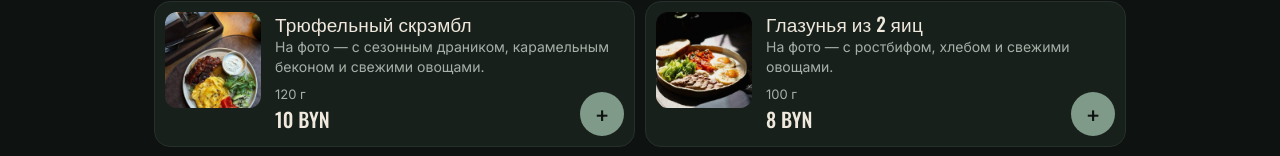
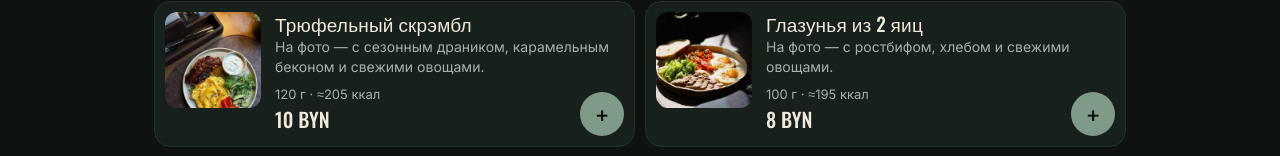
Before and after one commit to AlexBunx/Viking-Menu, a plain HTML site: page index.html in a window 1280 px wide. Shown: the part 591-747 px from the top of the page. Drawn offline with nearby package versions, Linux system fonts and the light colour scheme.

Commit message:
Примерное КБЖУ на порцию
Калории в карточках, полное КБЖУ в карточке блюда, сумма калорий в заказе.

Co-Authored-By: Claude Opus 5.5 <noreply@anthropic.com>
Claude-Session: https://claude.ai/code/session_01HzwkrPfRC1vaCbNJpBCHg4

```diff
--- a/index.html
+++ b/index.html
@@ -91,7 +91,10 @@ section h2{font-size:30px;margin-bottom:4px}
 .vr{display:flex;align-items:center;gap:14px}
 .sp{display:flex;align-items:center;gap:14px}
 .vars div{display:flex;justify-content:space-between;align-items:center;border-top:1px solid var(--line);padding-top:8px}
-.vars .price{font-size:24px}
+.nutri{font-size:13px;line-height:1.5}.nutri b{color:var(--ink);font-weight:500;font-size:15px}
+.vars{white-space:normal}.vars div>span:first-child{flex:1}.vr{flex:none}
+.vars small{display:block;color:var(--mute);font-size:12px;margin-top:2px}
+.vars .price{font-size:20px}
 .empty{text-align:center;color:var(--mute);padding:40px 0;display:none}
 
 .sheet{position:fixed;inset:0;z-index:20;display:none}
@@ -184,6 +187,7 @@ body.hascart{padding-bottom:84px}
     <div class="body">
       <h3 id="s-title"></h3>
       <p id="s-desc"></p>
+      <p class="nutri" id="s-n"></p>
       <div class="meta"><span class="w" id="s-w" style="flex:1"></span><span class="sp" id="s-p"></span></div>
       <p class="hint" id="s-hint"></p>
     </div>
@@ -194,9 +198,9 @@ body.hascart{padding-bottom:84px}
 {
 const UI={
  ru:{tag:"Кафе · бар · кофе",hours:"Пн–Вс 10:00–23:00",kitchen:"Кухня до 21:00",kitchenOff:"Кухня закрыта до 10:00",q:"Найти блюдо или напиток",empty:"Ничего не нашлось",addrH:"Адрес",addr:"Минск, ул. Карла Маркса, 21",hoursH:"Часы работы",hoursF:"Каждый день 10:00–23:00<br>Кухня до 21:00",bookH:"Бронь столика",book:"Напишите нам в директ Instagram",demo:"Демо-версия. Цены в белорусских рублях. Актуальные цены и наличие уточняйте у персонала.",hint:"Нажмите «+», чтобы добавить в заказ, а затем покажите заказ официанту.",hintOff:"Кухня уже закрыта — это блюдо можно заказать завтра с 10:00.",cur:"BYN",ask:"цена у бариста",load:"Не удалось загрузить меню. Обновите страницу.",
-  my:"Мой заказ",pos:n=>n+" "+(n%10==1&&n%100!=11?"позиция":n%10>=2&&n%10<=4&&(n%100<10||n%100>=20)?"позиции":"позиций"),show:"Покажите этот экран официанту",total:"Итого",extra:"+ позиции с ценой у бариста",clear:"Очистить заказ",sure:"Точно очистить?",emptyCart:"Заказ пуст. Нажмите «+» у блюда или напитка.",add:"Добавить",less:"Убрать",back:"К меню",closedNote:"Кухня закрыта — блюда кухни можно будет заказать с 10:00."},
+  my:"Мой заказ",pos:n=>n+" "+(n%10==1&&n%100!=11?"позиция":n%10>=2&&n%10<=4&&(n%100<10||n%100>=20)?"позиции":"позиций"),show:"Покажите этот экран официанту",total:"Итого",extra:"+ позиции с ценой у бариста",clear:"Очистить заказ",sure:"Точно очистить?",emptyCart:"Заказ пуст. Нажмите «+» у блюда или напитка.",add:"Добавить",less:"Убрать",back:"К меню",closedNote:"Кухня закрыта — блюда кухни можно будет заказать с 10:00.",approx:"КБЖУ на порцию — примерный расчёт, не лабораторные данные.",approxShort:"примерно"},
  en:{tag:"Cafe · bar · coffee",hours:"Daily 10:00–23:00",kitchen:"Kitchen until 21:00",kitchenOff:"Kitchen closed until 10:00",q:"Search dishes and drinks",empty:"Nothing found",addrH:"Address",addr:"21 Karla Marksa St, Minsk",hoursH:"Opening hours",hoursF:"Every day 10:00–23:00<br>Kitchen until 21:00",bookH:"Book a table",book:"Send us a DM on Instagram",demo:"Demo version. Prices in Belarusian roubles. Please check current prices and availability with our staff.",hint:"Tap “+” to add it to your order, then show the order to your waiter.",hintOff:"The kitchen is closed — this dish is available tomorrow from 10:00.",cur:"BYN",ask:"ask the barista",load:"Couldn't load the menu. Please refresh the page.",
-  my:"My order",pos:n=>n+(n==1?" item":" items"),show:"Show this screen to your waiter",total:"Total",extra:"+ items priced by the barista",clear:"Clear order",sure:"Clear for sure?",emptyCart:"Your order is empty. Tap “+” next to a dish or drink.",add:"Add",less:"Remove",back:"Back to menu",closedNote:"The kitchen is closed — kitchen dishes can be ordered from 10:00."}
+  my:"My order",pos:n=>n+(n==1?" item":" items"),show:"Show this screen to your waiter",total:"Total",extra:"+ items priced by the barista",clear:"Clear order",sure:"Clear for sure?",emptyCart:"Your order is empty. Tap “+” next to a dish or drink.",add:"Add",less:"Remove",back:"Back to menu",closedNote:"The kitchen is closed — kitchen dishes can be ordered from 10:00.",approx:"Calories and macros per serving are approximate estimates, not lab data.",approxShort:"approximate"}
 };
 let CATS=[],INDEX={},cart={},sheetKey=null;
 let lang="ru";try{lang=localStorage.getItem("vk-lang")||"ru"}catch(e){}
@@ -211,6 +215,11 @@ const qty=k=>cart[k]||0;
 function priceOf(it){const t=UI[lang];
  if(it.v)return it.v.map(x=>num(x[1])).join(" / ")+" "+t.cur;
  return it.p==null?t.ask:num(it.p)+" "+t.cur}
+const fmtN=x=>String(x).replace(".",lang==="ru"?",":".");
+const kc=n=>n?"≈"+n[0]+" "+(lang==="ru"?"ккал":"kcal"):"";
+const kbju=n=>n?kc(n)+" · "+(lang==="ru"?`Б ${fmtN(n[1])} · Ж ${fmtN(n[2])} · У ${fmtN(n[3])}`:`P ${fmtN(n[1])} · F ${fmtN(n[2])} · C ${fmtN(n[3])}`):"";
+function kcalOf(it){if(it.vn)return"≈"+it.vn[0][0]+"–"+it.vn[it.vn.length-1][0]+" "+(lang==="ru"?"ккал":"kcal");return kc(it.n)}
+const wk=it=>[weightOf(it),kcalOf(it)].filter(Boolean).join(" · ");
 function weightOf(it){return it.v?unit(it.v.map(x=>x[0].replace(/ мл/,"")).join(" / ")+" мл"):unit(it.w)}
 function kitchenOpen(){const h=+new Intl.DateTimeFormat("en-GB",{hour:"numeric",hourCycle:"h23",timeZone:"Europe/Minsk"}).format(new Date());return h>=10&&h<21}
 function matches(it,q){return !q||(it.ru.join(" ")+" "+it.en.join(" ")).toLowerCase().includes(q)}
@@ -222,7 +231,7 @@ function itemQty(c,it){return it.v?it.v.reduce((s,_,vi)=>s+qty(keyOf(c,it,vi)),0
 function save(){try{localStorage.setItem("vk-cart",JSON.stringify(cart))}catch(e){}}
 function change(k,d){const e=INDEX[k];if(!e)return;if(d>0&&e.c.kitchen&&!kitchenOpen())return;
  cart[k]=Math.max(0,qty(k)+d);if(!cart[k])delete cart[k];save();render();if(sheetKey)fillSheet();if($("order").classList.contains("open"))renderOrder()}
-function totals(){let n=0,sum=0,unk=false;for(const k in cart){const e=INDEX[k];if(!e)continue;n+=cart[k];const p=e.vi!=null?e.it.v[e.vi][1]:e.it.p;if(p==null)unk=true;else sum+=p*cart[k]}return{n,sum:Math.round(sum*100)/100,unk}}
+function totals(){let n=0,sum=0,unk=false,kcal=0;for(const k in cart){const e=INDEX[k];if(!e)continue;n+=cart[k];const nn=e.vi!=null?(e.it.vn&&e.it.vn[e.vi]):e.it.n;if(nn)kcal+=nn[0]*cart[k];const p=e.vi!=null?e.it.v[e.vi][1]:e.it.p;if(p==null)unk=true;else sum+=p*cart[k]}return{n,sum:Math.round(sum*100)/100,unk,kcal}}
 function render(){
  const t=UI[lang],q=$("q").value.trim().toLowerCase(),open=kitchenOpen();
  document.documentElement.lang=lang;
@@ -236,10 +245,10 @@ function render(){
    const items=g.items.map((it,ii)=>({it,ii})).filter(({it})=>matches(it,q));
    if(!items.length)return"";shown+=items.length;
    const head=(g[lang]?`<h3 class="grp">${esc(g[lang])}</h3>`:"")+(g.note?`<p class="gnote">${esc(g.note[lang])}</p>`:"");
-   if(g.compact)return head+`<div class="rows${off?" off":""}">${items.map(({it})=>{const k=keyOf(c,it);return`<div class="row${qty(k)?" sel":""}"><span class="n">${esc(it[lang][0])}<span class="w"> · ${weightOf(it)}</span></span><span class="price">${priceOf(it)}</span>${stepper(k,off)}</div>`}).join("")}</div>`;
+   if(g.compact)return head+`<div class="rows${off?" off":""}">${items.map(({it})=>{const k=keyOf(c,it);return`<div class="row${qty(k)?" sel":""}"><span class="n">${esc(it[lang][0])}<span class="w"> · ${wk(it)}</span></span><span class="price">${priceOf(it)}</span>${stepper(k,off)}</div>`}).join("")}</div>`;
    return head+`<div class="list">${items.map(({it,ii})=>{const [n,d]=it[lang],k=keyOf(c,it),iq=itemQty(c,it);
     const st=off?"":it.v?`<span class="step${iq?" on":""}"><button class="pl" data-open="${ci}/${gi}/${ii}" aria-label="${t.add}">${iq?iq+" ›":"+"}</button></span>`:stepper(k,false);
-    return`<div class="item${off?" off":""}${iq?" sel":""}"><button class="open" data-open="${ci}/${gi}/${ii}">${it.img?`<span class="ph"><img src="${img(it.img)}" alt="" loading="lazy"></span>`:""}<span class="info"><h3>${esc(n)}</h3>${d?`<p>${esc(d)}</p>`:""}<span class="meta"><span class="w">${weightOf(it)}</span><span class="price">${priceOf(it)}</span></span></span></button>${st}</div>`}).join("")}</div>`}).join("");
+    return`<div class="item${off?" off":""}${iq?" sel":""}"><button class="open" data-open="${ci}/${gi}/${ii}">${it.img?`<span class="ph"><img src="${img(it.img)}" alt="" loading="lazy"></span>`:""}<span class="info"><h3>${esc(n)}</h3>${d?`<p>${esc(d)}</p>`:""}<span class="meta"><span class="w">${wk(it)}</span><span class="price">${priceOf(it)}</span></span></span></button>${st}</div>`}).join("")}</div>`}).join("");
   if(!groups)return"";
   return`<section id="${c.id}"><h2>${esc(c[lang])}</h2><p class="note">${c.note?esc(c.note[lang]):""}</p>${groups}</section>`}).join("");
  $("empty").style.display=shown||!CATS.length?"none":"block";
@@ -252,7 +261,8 @@ function render(){
 function fillSheet(){const t=UI[lang],c=sheetKey.c,it=sheetKey.it,off=c.kitchen&&!kitchenOpen();
  $("s-img").innerHTML=it.img?`<img src="${img(it.img)}" alt="">`:"";$("s-img").style.display=it.img?"":"none";
  $("s-title").textContent=it[lang][0];$("s-desc").textContent=it[lang][1];
- if(it.v){$("s-w").innerHTML=`<div class="vars">${it.v.map((x,vi)=>`<div><span>${unit(x[0])}</span><span class="vr"><span class="price">${num(x[1])} ${t.cur}</span>${stepper(keyOf(c,it,vi),off,true)}</span></div>`).join("")}</div>`;$("s-p").innerHTML=""}
+ $("s-n").innerHTML=it.n?`<b>${kbju(it.n)}</b><br>${t.approx}`:it.vn?t.approx:"";$("s-n").style.display=it.n||it.vn?"":"none";
+ if(it.v){$("s-w").innerHTML=`<div class="vars">${it.v.map((x,vi)=>`<div><span>${unit(x[0])}${it.vn?`<small>${kbju(it.vn[vi])}</small>`:""}</span><span class="vr"><span class="price">${num(x[1])} ${t.cur}</span>${stepper(keyOf(c,it,vi),off,true)}</span></div>`).join("")}</div>`;$("s-p").innerHTML=""}
  else{$("s-w").textContent=unit(it.w);$("s-p").innerHTML=`<span class="price">${priceOf(it)}</span>${stepper(keyOf(c,it),off,true)}`}
  $("s-hint").textContent=off?t.hintOff:t.hint}
 function openSheet(path){const [ci,gi,ii]=path.split("/").map(Number),c=CATS[ci];sheetKey={c,it:c.groups[gi].items[ii]};fillSheet();
@@ -263,7 +273,7 @@ function renderOrder(){const t=UI[lang],tt=totals();$("o-title").textContent=t.m
  $("o-list").innerHTML=(closed?`<p class="owarn">${t.closedNote}</p>`:"")+CATS.map(c=>{const ks=Object.keys(cart).filter(k=>INDEX[k]&&INDEX[k].c===c);if(!ks.length)return"";
   return`<h3 class="grp">${esc(c[lang])}</h3><div class="rows">${ks.map(k=>{const e=INDEX[k],p=e.vi!=null?e.it.v[e.vi][1]:e.it.p,n=cart[k];
    return`<div class="row ord"><span class="n"><b class="x">${n}×</b> ${esc(e.it[lang][0])}${e.vi!=null?`<span class="w"> · ${unit(e.it.v[e.vi][0])}</span>`:""}</span><span class="price">${p==null?"—":num(Math.round(p*n*100)/100)}</span>${stepper(k,false)}</div>`}).join("")}</div>`}).join("");
- $("o-foot").innerHTML=`<div class="otot"><span>${t.total}</span><span class="price">${num(tt.sum)} ${t.cur}</span></div>${tt.unk?`<p class="gnote">${t.extra}</p>`:""}<button class="clr" id="o-clear">${t.clear}</button>`}
+ $("o-foot").innerHTML=`<div class="otot"><span>${t.total}</span><span class="price">${num(tt.sum)} ${t.cur}</span></div>${tt.kcal?`<p class="gnote">≈ ${tt.kcal.toLocaleString(lang==="ru"?"ru-RU":"en-GB")} ${lang==="ru"?"ккал":"kcal"} · ${t.approxShort}</p>`:""}${tt.unk?`<p class="gnote">${t.extra}</p>`:""}<button class="clr" id="o-clear">${t.clear}</button>`}
 function setLang(l){lang=l;try{localStorage.setItem("vk-lang",l)}catch(e){}render();if(sheetKey)fillSheet();if($("order").classList.contains("open"))renderOrder()}
 $("l-ru").onclick=()=>setLang("ru");$("l-en").onclick=()=>setLang("en");
 $("q").oninput=()=>{$("qx").style.display=$("q").value?"block":"none";render()};
--- a/menu.json
+++ b/menu.json
@@ -24,7 +24,13 @@
 ],
 "w": "120 г",
 "p": 10,
-"img": "draniki-truffle-scramble"
+"img": "draniki-truffle-scramble",
+"n": [
+205,
+12.5,
+16.5,
+1.5
+]
 },
 {
 "ru": [
@@ -37,7 +43,13 @@
 ],
 "w": "100 г",
 "p": 8,
-"img": "hearty-breakfast"
+"img": "hearty-breakfast",
+"n": [
+195,
+13,
+15,
+1
+]
 },
 {
 "ru": [
@@ -49,7 +61,13 @@
 ""
 ],
 "w": "120 г",
-"p": 8
+"p": 8,
+"n": [
+185,
+12,
+14,
+2
+]
 },
 {
 "ru": [
@@ -61,7 +79,13 @@
 ""
 ],
 "w": "100 г",
-"p": 8
+"p": 8,
+"n": [
+145,
+12.5,
+10,
+0.7
+]
 }
 ]
 },
@@ -80,7 +104,13 @@
 ],
 "w": "80 г",
 "p": 15,
-"img": "shrimp-omelet-breakfast"
+"img": "shrimp-omelet-breakfast",
+"n": [
+110,
+18,
+4,
+0.5
+]
 },
 {
 "ru": [
@@ -93,7 +123,13 @@
 ],
 "w": "80 г",
 "p": 18,
-"img": "salmon-gravlax-breakfast"
+"img": "salmon-gravlax-breakfast",
+"n": [
+135,
+17,
+7.5,
+1
+]
 },
 {
 "ru": [
@@ -106,7 +142,13 @@
 ],
 "w": "80 г + 10 г",
 "p": 15,
-"img": "roast-beef-plate"
+"img": "roast-beef-plate",
+"n": [
+150,
+22,
+6.5,
+1
+]
 },
 {
 "ru": [
@@ -119,7 +161,13 @@
 ],
 "w": "80 г",
 "p": 9,
-"img": "pancakes-bacon-maple"
+"img": "pancakes-bacon-maple",
+"n": [
+380,
+25,
+29,
+6
+]
 },
 {
 "ru": [
@@ -132,7 +180,13 @@
 ],
 "w": "130 г",
 "p": 10,
-"img": "breakfast-omelet-sausages"
+"img": "breakfast-omelet-sausages",
+"n": [
+430,
+20,
+38,
+1
+]
 },
 {
 "ru": [
@@ -144,7 +198,13 @@
 ""
 ],
 "w": "100 г",
-"p": 10
+"p": 10,
+"n": [
+220,
+13,
+17,
+3
+]
 },
 {
 "ru": [
@@ -167,7 +227,13 @@
 ""
 ],
 "w": "100 г",
-"p": 9
+"p": 9,
+"n": [
+210,
+24,
+12,
+0
+]
 }
 ]
 },
@@ -185,7 +251,13 @@
 ""
 ],
 "w": "60 г",
-"p": 5
+"p": 5,
+"n": [
+210,
+5,
+8,
+30
+]
 },
 {
 "ru": [
@@ -197,7 +269,13 @@
 ""
 ],
 "w": "100 г",
-"p": 3
+"p": 3,
+"n": [
+250,
+8,
+2,
+49
+]
 },
 {
 "ru": [
@@ -210,7 +288,13 @@
 ],
 "w": "100 г",
 "p": 9,
-"img": "savory-waffle"
+"img": "savory-waffle",
+"n": [
+300,
+12,
+17,
+26
+]
 },
 {
 "ru": [
@@ -223,7 +307,13 @@
 ],
 "w": "160 г",
 "p": 6,
-"img": "berry-pancakes"
+"img": "berry-pancakes",
+"n": [
+370,
+11,
+11,
+56
+]
 },
 {
 "ru": [
@@ -235,7 +325,13 @@
 ""
 ],
 "w": "120 г",
-"p": 8
+"p": 8,
+"n": [
+240,
+7,
+9,
+32
+]
 },
 {
 "ru": [
@@ -247,7 +343,13 @@
 ""
 ],
 "w": "120 г",
-"p": 6
+"p": 6,
+"n": [
+230,
+4,
+12,
+26
+]
 }
 ]
 },
@@ -265,7 +367,13 @@
 ""
 ],
 "w": "30 г",
-"p": 3
+"p": 3,
+"n": [
+5,
+0.4,
+0.1,
+0.6
+]
 },
 {
 "ru": [
@@ -277,7 +385,13 @@
 ""
 ],
 "w": "20 г",
-"p": 3
+"p": 3,
+"n": [
+3,
+0.2,
+0,
+0.6
+]
 },
 {
 "ru": [
@@ -289,7 +403,13 @@
 ""
 ],
 "w": "15 г",
-"p": 3
+"p": 3,
+"n": [
+4,
+0.4,
+0.1,
+0.3
+]
 },
 {
 "ru": [
@@ -301,7 +421,13 @@
 ""
 ],
 "w": "50 г",
-"p": 5
+"p": 5,
+"n": [
+80,
+1,
+7.4,
+0.9
+]
 },
 {
 "ru": [
@@ -313,7 +439,13 @@
 ""
 ],
 "w": "50 г",
-"p": 3
+"p": 3,
+"n": [
+7,
+0.4,
+0.1,
+1.3
+]
 },
 {
 "ru": [
@@ -325,7 +457,13 @@
 ""
 ],
 "w": "30 г",
-"p": 3
+"p": 3,
+"n": [
+5,
+0.2,
+0.1,
+1
+]
 }
 ],
 "compact": true
@@ -357,7 +495,13 @@
 ],
 "w": "200 г + сметана",
 "p": 15,
-"img": "chicken-cheese-crepes"
+"img": "chicken-cheese-crepes",
+"n": [
+480,
+26,
+26,
+34
+]
 },
 {
 "ru": [
@@ -370,7 +514,13 @@
 ],
 "w": "330 г",
 "p": 22,
-"img": "syrniki"
+"img": "syrniki",
+"n": [
+670,
+30,
+30,
+70
+]
 },
 {
 "ru": [
@@ -383,7 +533,13 @@
 ],
 "w": "330 г",
 "p": 25,
-"img": "dessert"
+"img": "dessert",
+"n": [
+825,
+20,
+35,
+105
+]
 },
 {
 "ru": [
@@ -396,7 +552,13 @@
 ],
 "w": "200 г",
 "p": 20,
-"img": "berry-crepes"
+"img": "berry-crepes",
+"n": [
+480,
+9,
+18,
+70
+]
 }
 ]
 },
@@ -414,7 +576,13 @@
 ""
 ],
 "w": "580 г",
-"p": 30
+"p": 30,
+"n": [
+1360,
+66,
+45,
+170
+]
 },
 {
 "ru": [
@@ -426,7 +594,13 @@
 ""
 ],
 "w": "500 г",
-"p": 28
+"p": 28,
+"n": [
+1330,
+55,
+55,
+150
+]
 },
 {
 "ru": [
@@ -438,7 +612,13 @@
 ""
 ],
 "w": "510 г",
-"p": 35
+"p": 35,
+"n": [
+1280,
+52,
+52,
+150
+]
 },
 {
 "ru": [
@@ -450,7 +630,13 @@
 ""
 ],
 "w": "550 г",
-"p": 35
+"p": 35,
+"n": [
+1490,
+62,
+62,
+170
+]
 },
 {
 "ru": [
@@ -463,7 +649,13 @@
 ],
 "w": "560 г",
 "p": 48,
-"img": "seafood-pizza"
+"img": "seafood-pizza",
+"n": [
+1200,
+62,
+38,
+150
+]
 },
 {
 "ru": [
@@ -475,7 +667,13 @@
 ""
 ],
 "w": "600 г",
-"p": 49
+"p": 49,
+"n": [
+1320,
+72,
+42,
+165
+]
 }
 ],
 "note": {
@@ -498,7 +696,13 @@
 ],
 "w": "350 г + хлеб 120 г",
 "p": 20,
-"img": "tomato-cream-soup"
+"img": "tomato-cream-soup",
+"n": [
+570,
+22,
+27,
+60
+]
 },
 {
 "ru": [
@@ -510,7 +714,13 @@
 ""
 ],
 "w": "350 г + хлеб 60 г",
-"p": 25
+"p": 25,
+"n": [
+510,
+17,
+30,
+45
+]
 },
 {
 "ru": [
@@ -523,7 +733,13 @@
 ],
 "w": "350 г + хлеб 60 г",
 "p": 28,
-"img": "pumpkin-soup-shrimp"
+"img": "pumpkin-soup-shrimp",
+"n": [
+490,
+22,
+24,
+45
+]
 },
 {
 "ru": [
@@ -535,7 +751,13 @@
 ""
 ],
 "w": "300 г + хлеб 60 г",
-"p": 20
+"p": 20,
+"n": [
+425,
+12,
+21,
+47
+]
 }
 ]
 },
@@ -553,7 +775,13 @@
 ""
 ],
 "w": "50 г",
-"p": 5
+"p": 5,
+"n": [
+58,
+0.4,
+5.3,
+3
+]
 },
 {
 "ru": [
@@ -565,7 +793,13 @@
 ""
 ],
 "w": "50 г",
-"p": 3
+"p": 3,
+"n": [
+6,
+0.4,
+0.1,
+1
+]
 },
 {
 "ru": [
@@ -577,7 +811,13 @@
 ""
 ],
 "w": "50 г",
-"p": 5
+"p": 5,
+"n": [
+105,
+2.5,
+7,
+8
+]
 },
 {
 "ru": [
@@ -589,7 +829,13 @@
 ""
 ],
 "w": "20 г",
-"p": 5
+"p": 5,
+"n": [
+5,
+0.5,
+0.2,
+1
+]
 },
 {
 "ru": [
@@ -601,7 +847,13 @@
 ""
 ],
 "w": "20 г",
-"p": 3
+"p": 3,
+"n": [
+6,
+0.2,
+0.1,
+1
+]
 },
 {
 "ru": [
@@ -613,7 +865,13 @@
 ""
 ],
 "w": "50 г",
-"p": 3
+"p": 3,
+"n": [
+60,
+2,
+0.6,
+11
+]
 }
 ],
 "compact": true
@@ -645,7 +903,13 @@
 ],
 "w": "250 г + хлеб",
 "p": 19,
-"img": "pate"
+"img": "pate",
+"n": [
+700,
+28,
+42,
+55
+]
 },
 {
 "ru": [
@@ -658,7 +922,13 @@
 ],
 "w": "130 г",
 "p": 20,
-"img": "bruschetta"
+"img": "bruschetta",
+"n": [
+300,
+14,
+12,
+32
+]
 },
 {
 "ru": [
@@ -670,7 +940,13 @@
 ""
 ],
 "w": "40 г",
-"p": 8
+"p": 8,
+"n": [
+90,
+4.5,
+3.5,
+10
+]
 },
 {
 "ru": [
@@ -682,7 +958,13 @@
 ""
 ],
 "w": "50 г",
-"p": 8
+"p": 8,
+"n": [
+110,
+6,
+3.5,
+12
+]
 },
 {
 "ru": [
@@ -694,7 +976,13 @@
 ""
 ],
 "w": "40 г",
-"p": 6
+"p": 6,
+"n": [
+100,
+3.5,
+5,
+10
+]
 },
 {
 "ru": [
@@ -707,7 +995,13 @@
 ],
 "w": "280 г",
 "p": 21,
-"img": "wine-snack-platter"
+"img": "wine-snack-platter",
+"n": [
+1000,
+38,
+85,
+25
+]
 },
 {
 "ru": [
@@ -719,7 +1013,13 @@
 ""
 ],
 "w": "100 г",
-"p": 15
+"p": 15,
+"n": [
+120,
+2.5,
+9,
+7
+]
 },
 {
 "ru": [
@@ -731,7 +1031,13 @@
 ""
 ],
 "w": "30 г",
-"p": 9
+"p": 9,
+"n": [
+10,
+0.3,
+0.1,
+2
+]
 },
 {
 "ru": [
@@ -743,7 +1049,13 @@
 ""
 ],
 "w": "380 г",
-"p": 29
+"p": 29,
+"n": [
+650,
+26,
+33,
+60
+]
 },
 {
 "ru": [
@@ -755,7 +1067,13 @@
 ""
 ],
 "w": "60 г",
-"p": 12
+"p": 12,
+"n": [
+240,
+13,
+21,
+0.5
+]
 }
 ]
 },
@@ -773,7 +1091,13 @@
 ""
 ],
 "w": "50 г",
-"p": 3
+"p": 3,
+"n": [
+105,
+1.4,
+10,
+1.6
+]
 },
 {
 "ru": [
@@ -785,7 +1109,13 @@
 ""
 ],
 "w": "50 г",
-"p": 5
+"p": 5,
+"n": [
+125,
+3,
+12,
+1.5
+]
 },
 {
 "ru": [
@@ -797,7 +1127,13 @@
 ""
 ],
 "w": "50 г",
-"p": 5
+"p": 5,
+"n": [
+270,
+3,
+15.5,
+29
+]
 },
 {
 "ru": [
@@ -809,7 +1145,13 @@
 ""
 ],
 "w": "50 г",
-"p": 3
+"p": 3,
+"n": [
+130,
+1.6,
+12.5,
+6
+]
 },
 {
 "ru": [
@@ -821,7 +1163,13 @@
 ""
 ],
 "w": "50 г",
-"p": 5
+"p": 5,
+"n": [
+125,
+2,
+8,
+12
+]
 },
 {
 "ru": [
@@ -833,7 +1181,13 @@
 ""
 ],
 "w": "50 г",
-"p": 5
+"p": 5,
+"n": [
+135,
+0.2,
+0,
+34
+]
 },
 {
 "ru": [
@@ -845,7 +1199,13 @@
 ""
 ],
 "w": "50 г",
-"p": 3
+"p": 3,
+"n": [
+190,
+1,
+5,
+34
+]
 },
 {
 "ru": [
@@ -857,7 +1217,13 @@
 ""
 ],
 "w": "50 г",
-"p": 3
+"p": 3,
+"n": [
+165,
+0.4,
+0,
+41
+]
 }
 ],
 "compact": true
@@ -888,7 +1254,13 @@
 ""
 ],
 "w": "50 г",
-"p": 3
+"p": 3,
+"n": [
+47,
+1,
+0.5,
+9.5
+]
 },
 {
 "ru": [
@@ -900,7 +1272,13 @@
 ""
 ],
 "w": "50 г",
-"p": 3
+"p": 3,
+"n": [
+85,
+0.5,
+0.2,
+20
+]
 },
 {
 "ru": [
@@ -912,7 +1290,13 @@
 ""
 ],
 "w": "50 г",
-"p": 3
+"p": 3,
+"n": [
+50,
+0.9,
+0.1,
+11.5
+]
 },
 {
 "ru": [
@@ -924,7 +1308,13 @@
 ""
 ],
 "w": "30 г",
-"p": 3
+"p": 3,
+"n": [
+40,
+2,
+2.5,
+2
+]
 },
 {
 "ru": [
@@ -936,7 +1326,13 @@
 ""
 ],
 "w": "10 г",
-"p": 1
+"p": 1,
+"n": [
+6,
+0.1,
+0.1,
+1.2
+]
 }
 ],
 "compact": true
@@ -1010,7 +1406,21 @@
 9
 ]
 ],
-"img": "cappuccino"
+"img": "cappuccino",
+"vn": [
+[
+110,
+5.5,
+5.5,
+8.5
+],
+[
+150,
+7.5,
+7.5,
+11.5
+]
+]
 },
 {
 "ru": [
@@ -1030,6 +1440,20 @@
 "350 мл",
 9
 ]
+],
+"vn": [
+[
+130,
+6.5,
+6.5,
+10
+],
+[
+180,
+9,
+9,
+14
+]
 ]
 },
 {
@@ -1042,7 +1466,13 @@
 ""
 ],
 "w": "250 мл",
-"p": 8
+"p": 8,
+"n": [
+120,
+6,
+6,
+9
+]
 },
 {
 "ru": [
@@ -1054,7 +1484,13 @@
 ""
 ],
 "w": "36 мл",
-"p": 5
+"p": 5,
+"n": [
+4,
+0.2,
+0,
+0
+]
 },
 {
 "ru": [
@@ -1066,7 +1502,13 @@
 ""
 ],
 "w": "150 мл",
-"p": 6
+"p": 6,
+"n": [
+5,
+0.3,
+0,
+0
+]
 },
 {
 "ru": [
@@ -1079,7 +1521,13 @@
 ],
 "w": "350 мл",
 "p": 8.5,
-"img": "iced-latte"
+"img": "iced-latte",
+"n": [
+120,
+6,
+6,
+9.5
+]
 },
 {
 "ru": [
@@ -1092,7 +1540,13 @@
 ],
 "w": "250 мл",
 "p": 11,
-"img": "beans"
+"img": "beans",
+"n": [
+5,
+0.3,
+0,
+0
+]
 },
 {
 "ru": [
@@ -1104,7 +1558,13 @@
 ""
 ],
 "w": "350 мл",
-"p": 9.5
+"p": 9.5,
+"n": [
+105,
+0,
+0,
+26
+]
 },
 {
 "ru": [
@@ -1116,7 +1576,13 @@
 ""
 ],
 "w": "350 мл",
-"p": 10
+"p": 10,
+"n": [
+120,
+1.5,
+0.3,
+28
+]
 },
 {
 "ru": [
@@ -1136,6 +1602,20 @@
 "350 мл",
 9
 ]
+],
+"vn": [
+[
+190,
+7,
+6.5,
+26
+],
+[
+265,
+10,
+9,
+36
+]
 ]
 },
 {
@@ -1173,7 +1653,13 @@
 ""
 ],
 "w": "20 мл",
-"p": 1
+"p": 1,
+"n": [
+65,
+0,
+0,
+16
+]
 }
 ]
 }
@@ -1398,7 +1884,13 @@
 ""
 ],
 "w": "200 мл",
-"p": 4
+"p": 4,
+"n": [
+90,
+0.8,
+0,
+20
+]
 },
 {
 "ru": [
@@ -1410,7 +1902,13 @@
 ""
 ],
 "w": "200 мл",
-"p": 4
+"p": 4,
+"n": [
+68,
+0,
+0,
+17
+]
 },
 {
 "ru": [
@@ -1422,7 +1920,13 @@
 ""
 ],
 "w": "330 мл",
-"p": 4
+"p": 4,
+"n": [
+140,
+0,
+0,
+35
+]
 }
 ],
 "compact": true
```
Also changed, not shown: 1 other file.
